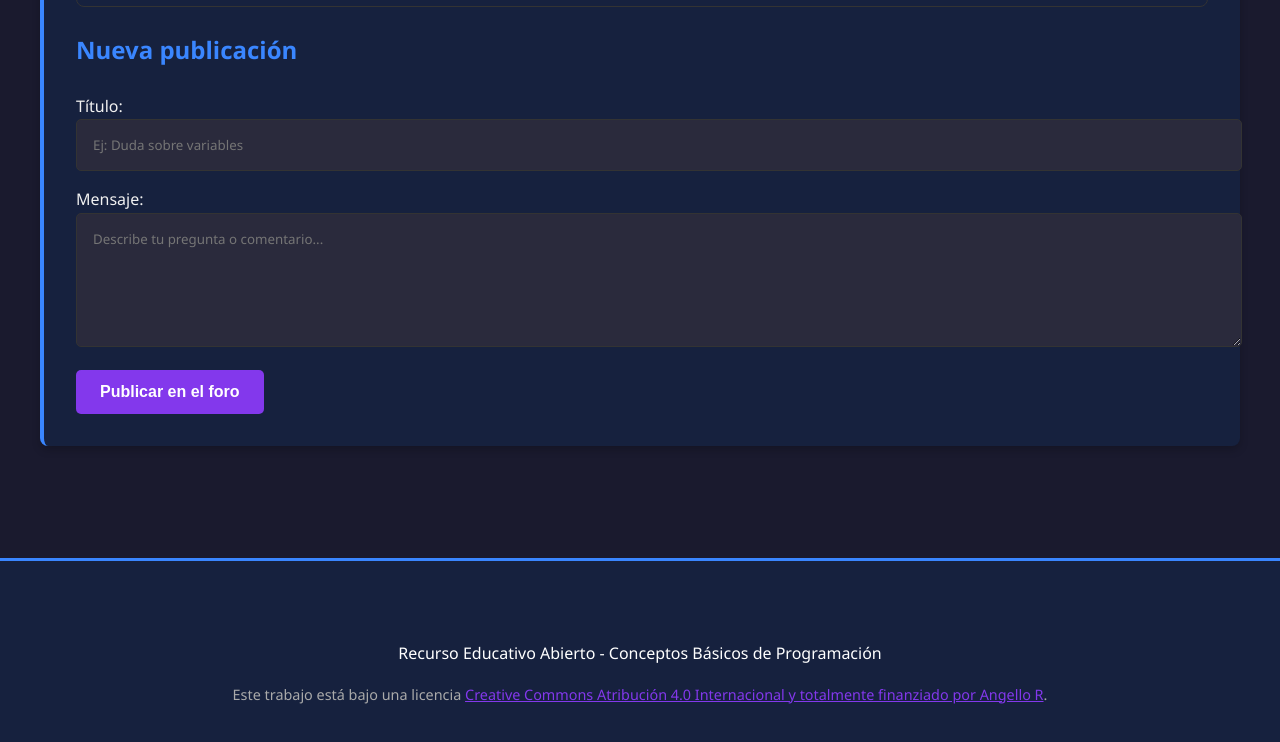
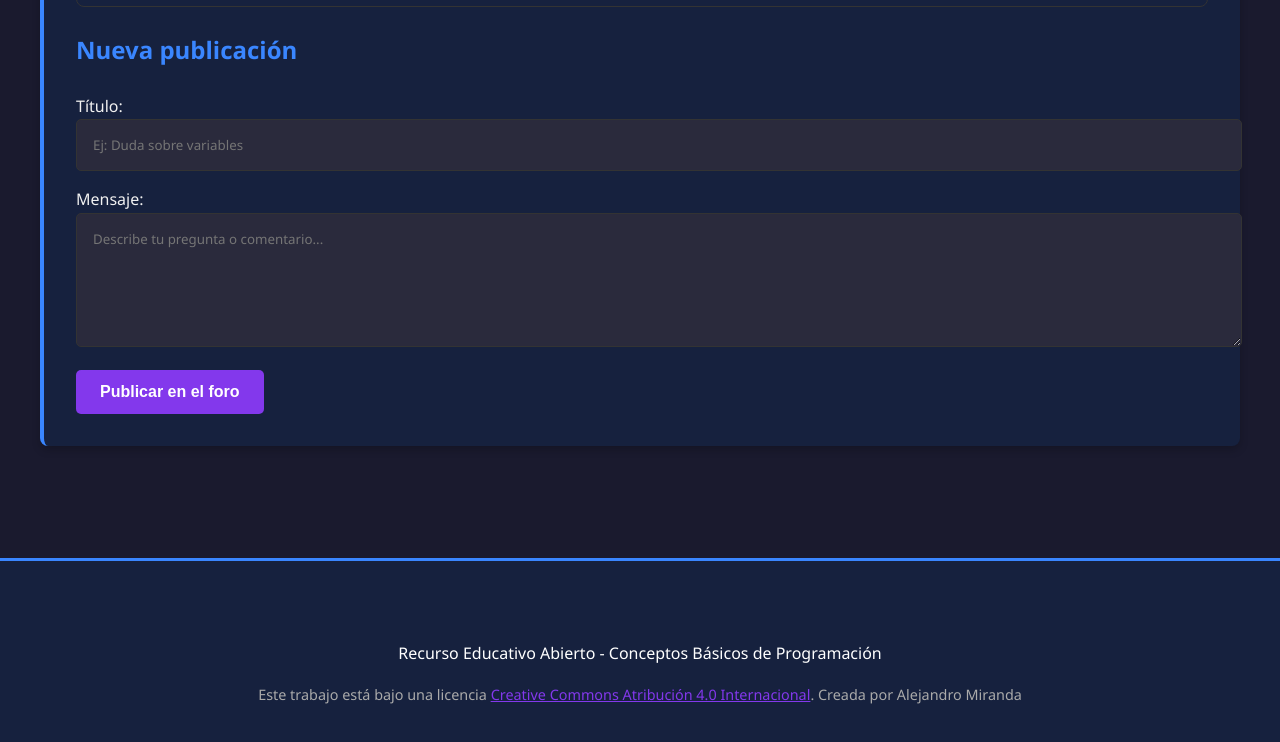
Before and after one commit to sleepyhallow03/pagina-web, a plain HTML site: page index.html in a window 1280 px wide. Shown: the part 4763-5505 px from the top of the page. Drawn offline with Linux system fonts and the light colour scheme.

Commit message:
Update index.html

```diff
--- a/index.html
+++ b/index.html
@@ -401,7 +401,7 @@ FIN
     <footer>
         <div class="container">
             <p>Recurso Educativo Abierto - Conceptos Básicos de Programación</p>
-            <p class="license">Este trabajo está bajo una licencia <a href="https://creativecommons.org/licenses/by/4.0/">Creative Commons Atribución 4.0 Internacional y totalmente finanziado por Angello R</a>.</p>
+            <p class="license">Este trabajo está bajo una licencia <a href="https://creativecommons.org/licenses/by/4.0/">Creative Commons Atribución 4.0 Internacional</a>. Creada por Alejandro Miranda</p>
         </div>
     </footer>
 
```
